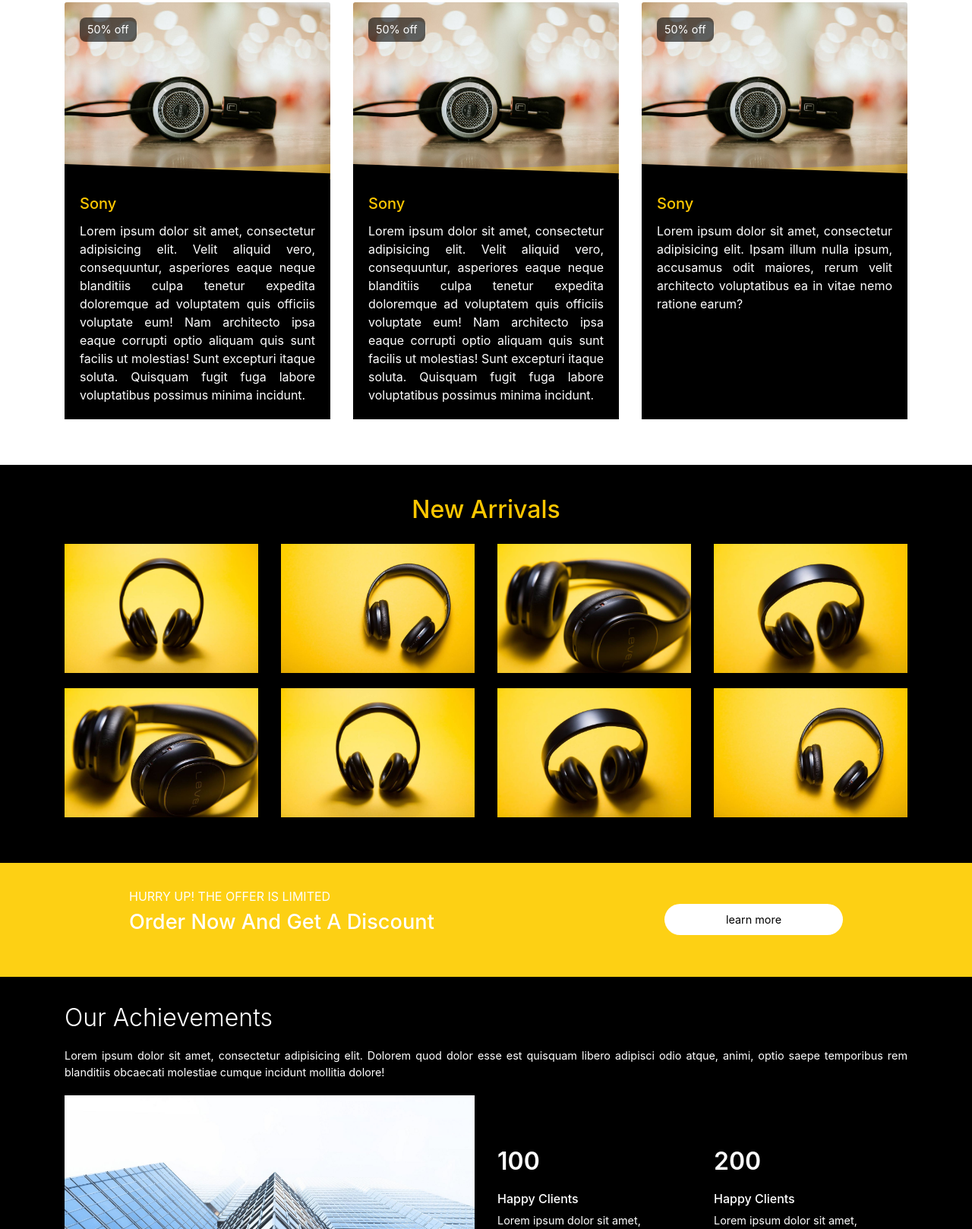
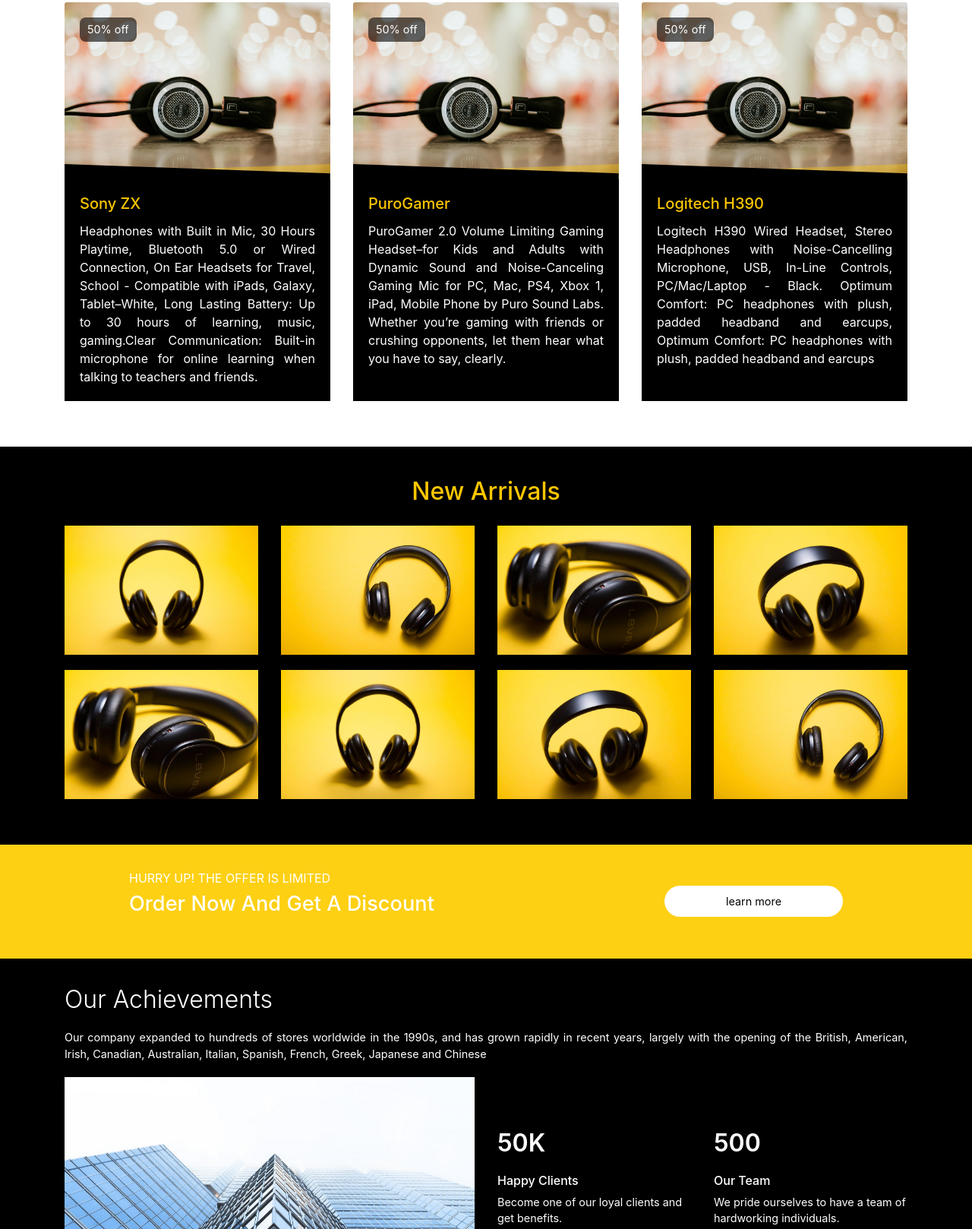
Before and after one commit to amrali21/amrali21.github.io, a plain HTML site: page electroGadgets/index.html in a window 1280 px wide. Shown: the part 1182-2800 px from the top of the page at 76% size. Drawn offline with Linux system fonts and the light colour scheme.

Commit message:
EDIT page content

```diff
--- a/electroGadgets/index.html
+++ b/electroGadgets/index.html
@@ -48,11 +48,12 @@
 
 	<section id="sec-2">
 		<div class="container">
-			<h1>Lorem ipsum dolor sit amet, consectetur.</h1>
-			<p>Lorem ipsum dolor sit amet, consectetur adipisicing elit. Ad quisquam, totam tenetur molestiae eos
-				consectetur, dolorem ut ducimus at temporibus. Nesciunt totam cupiditate officia atque adipisci non ipsa
-				facere expedita odio pariatur excepturi, rem error quis eaque rerum iure necessitatibus illum.
-				Voluptatibus eligendi magni praesentium provident temporibus numquam, recusandae quod.</p>
+			<h1>Product deals</h1>
+			<p>
+				Our company has the best online deals, updated hourly. Save 60% or more on open-box items from Tablets,
+				Laptops, TVs, Toys, Home & Kitchen, Lawn & Garden, Home Improvement, Cameras, Sports & Outdoors,
+				Automotive and more from one of the leaders of the industry with stores in Egypt, England, Japan,
+				France, Span, More.</p>
 		</div>
 	</section>
 
@@ -75,12 +76,11 @@
 					<div></div>
 				</div>
 				<div class="card-body">
-					<h5 class="card-title">Sony</h5>
-					<p class="card-text">Lorem ipsum dolor sit amet, consectetur adipisicing elit. Velit aliquid vero,
-						consequuntur, asperiores eaque neque blanditiis culpa tenetur expedita doloremque ad voluptatem
-						quis officiis voluptate eum! Nam architecto ipsa eaque corrupti optio aliquam quis sunt facilis
-						ut molestias! Sunt excepturi itaque soluta. Quisquam fugit fuga labore voluptatibus possimus
-						minima incidunt.</p>
+					<h5 class="card-title">Sony ZX</h5>
+					<p class="card-text">Headphones with Built in Mic, 30 Hours Playtime, Bluetooth 5.0 or Wired
+						Connection, On Ear Headsets for Travel, School - Compatible with iPads, Galaxy, Tablet–White,
+						Long Lasting Battery: Up to 30 hours of learning, music, gaming.Clear Communication: Built-in
+						microphone for online learning when talking to teachers and friends.</p>
 				</div>
 			</article>
 
@@ -95,12 +95,11 @@
 					<div></div>
 				</div>
 				<div class="card-body">
-					<h5 class="card-title">Sony</h5>
-					<p class="card-text">Lorem ipsum dolor sit amet, consectetur adipisicing elit. Velit aliquid vero,
-						consequuntur, asperiores eaque neque blanditiis culpa tenetur expedita doloremque ad voluptatem
-						quis officiis voluptate eum! Nam architecto ipsa eaque corrupti optio aliquam quis sunt facilis
-						ut molestias! Sunt excepturi itaque soluta. Quisquam fugit fuga labore voluptatibus possimus
-						minima incidunt.</p>
+					<h5 class="card-title">PuroGamer</h5>
+					<p class="card-text">PuroGamer 2.0 Volume Limiting Gaming Headset–for Kids and Adults with Dynamic
+						Sound and Noise-Canceling Gaming Mic for PC, Mac, PS4, Xbox 1, iPad, Mobile Phone by Puro Sound
+						Labs. Whether you’re gaming with friends or crushing opponents, let them hear what you have to
+						say, clearly.</p>
 				</div>
 			</article>
 
@@ -115,10 +114,11 @@
 					<div></div>
 				</div>
 				<div class="card-body">
-					<h5 class="card-title">Sony</h5>
-					<p class="card-text">Lorem ipsum dolor sit amet, consectetur adipisicing elit. Ipsam illum nulla
-						ipsum, accusamus odit maiores, rerum velit architecto voluptatibus ea in vitae nemo ratione
-						earum?</p>
+					<h5 class="card-title">Logitech H390</h5>
+					<p class="card-text">Logitech H390 Wired Headset, Stereo Headphones with Noise-Cancelling
+						Microphone, USB, In-Line Controls, PC/Mac/Laptop - Black. Optimum Comfort: PC headphones with
+						plush, padded headband and earcups, Optimum Comfort: PC headphones with plush, padded headband
+						and earcups</p>
 				</div>
 			</article>
 		</div>
@@ -171,9 +171,9 @@
 	<section id="sec-7">
 		<div class="container">
 			<h1>our achievements</h1>
-			<p>Lorem ipsum dolor sit amet, consectetur adipisicing elit. Dolorem quod dolor esse est quisquam libero
-				adipisci odio atque, animi, optio saepe temporibus rem blanditiis obcaecati molestiae cumque incidunt
-				mollitia dolore!</p>
+			<p>Our company expanded to hundreds of stores worldwide in the 1990s, and has grown rapidly in recent years,
+				largely with the opening of the British, American, Irish, Canadian, Australian, Italian, Spanish,
+				French, Greek, Japanese and Chinese</p>
 
 			<div class="row">
 				<aside class="col-md-6">
@@ -182,24 +182,24 @@
 				<aside class="col-md-6">
 					<div class="row">
 						<article class="col-md-6">
-							<h1>100</h1>
+							<h1>50K</h1>
 							<h4>Happy Clients</h4>
-							<p>Lorem ipsum dolor sit amet, consectetur.</p>
+							<p>Become one of our loyal clients and get benefits.</p>
 						</article>
 						<article class="col-md-6">
-							<h1>200</h1>
-							<h4>Happy Clients</h4>
-							<p>Lorem ipsum dolor sit amet, consectetur.</p>
+							<h1>500</h1>
+							<h4>Our Team</h4>
+							<p>We pride ourselves to have a team of hardworking individuals.</p>
 						</article>
 						<article class="col-md-6">
-							<h1>30</h1>
-							<h4>Happy Clients</h4>
-							<p>Lorem ipsum dolor sit amet, consectetur.</p>
+							<h1>200K</h1>
+							<h4>Sales</h4>
+							<p>Increased our sales with our your presence and our dedication.</p>
 						</article>
 						<article class="col-md-6">
-							<h1>400</h1>
-							<h4>Happy Clients</h4>
-							<p>Lorem ipsum dolor sit amet, consectetur.</p>
+							<h1>76</h1>
+							<h4>Awards</h4>
+							<p>Our rewards reflect our hardwork and dedication.</p>
 						</article>
 					</div>
 				</aside>
@@ -212,10 +212,10 @@
 		<div class="container">
 			<div class="row">
 				<div class="col-md-8">
-					<h1>Contactc Us</h1>
-					<p>Lorem ipsum dolor sit amet, consectetur adipisicing elit. Quas recusandae nesciunt autem illum
-						necessitatibus nemo optio, numquam ducimus aliquam suscipit! Dolorum mollitia culpa numquam, at
-						nostrum veniam tenetur ad cumque?</p>
+					<h1>Contact Us</h1>
+					<p>You've got questions, we've got answers on everything and we are here to help. Just send us your
+						questions or concerns by starting a new case and we will give you the help you need. Our support
+						team will answer your question whithin the next 48 hours.</p>
 				</div>
 				<div class="col-md-4">
 					<form action="">
```
